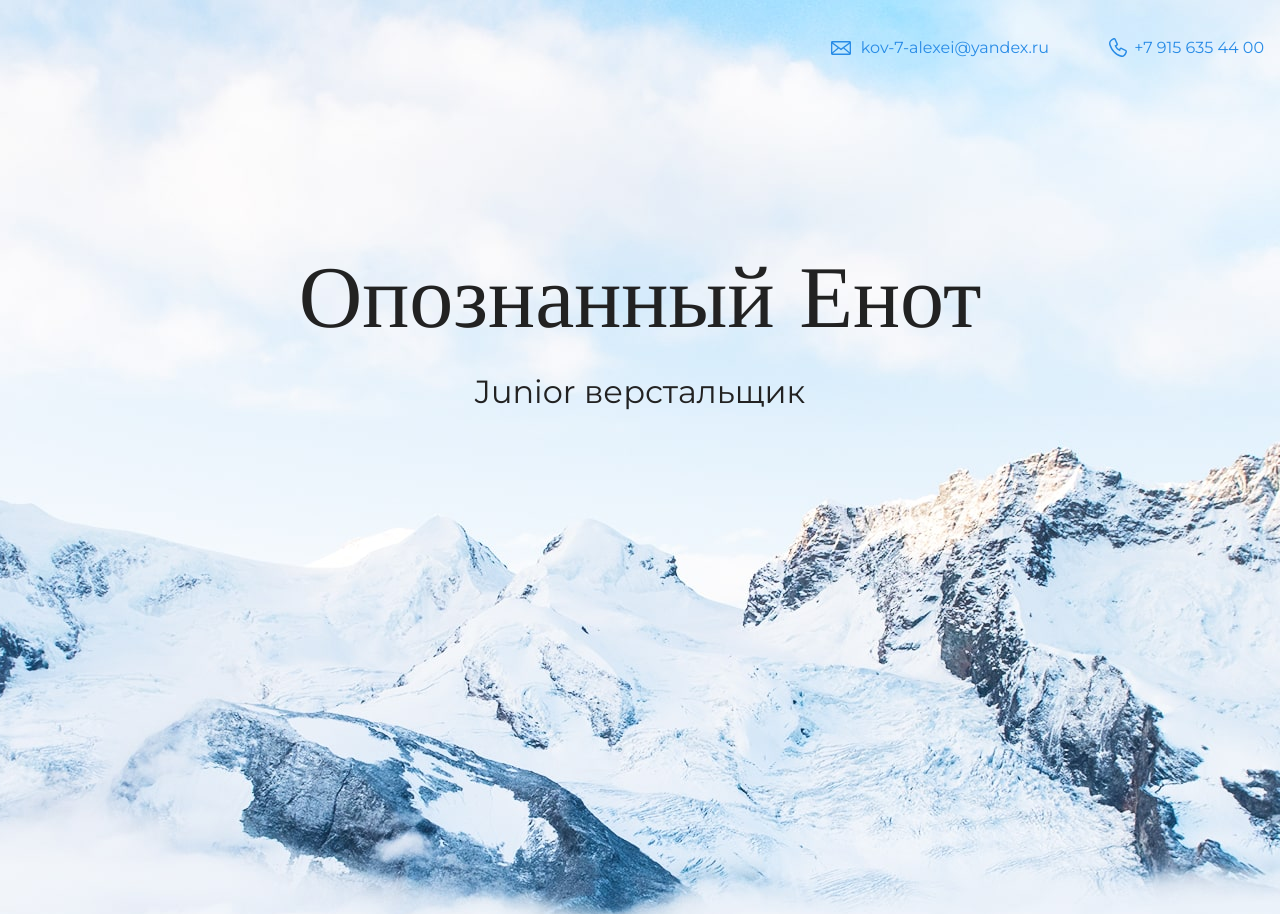
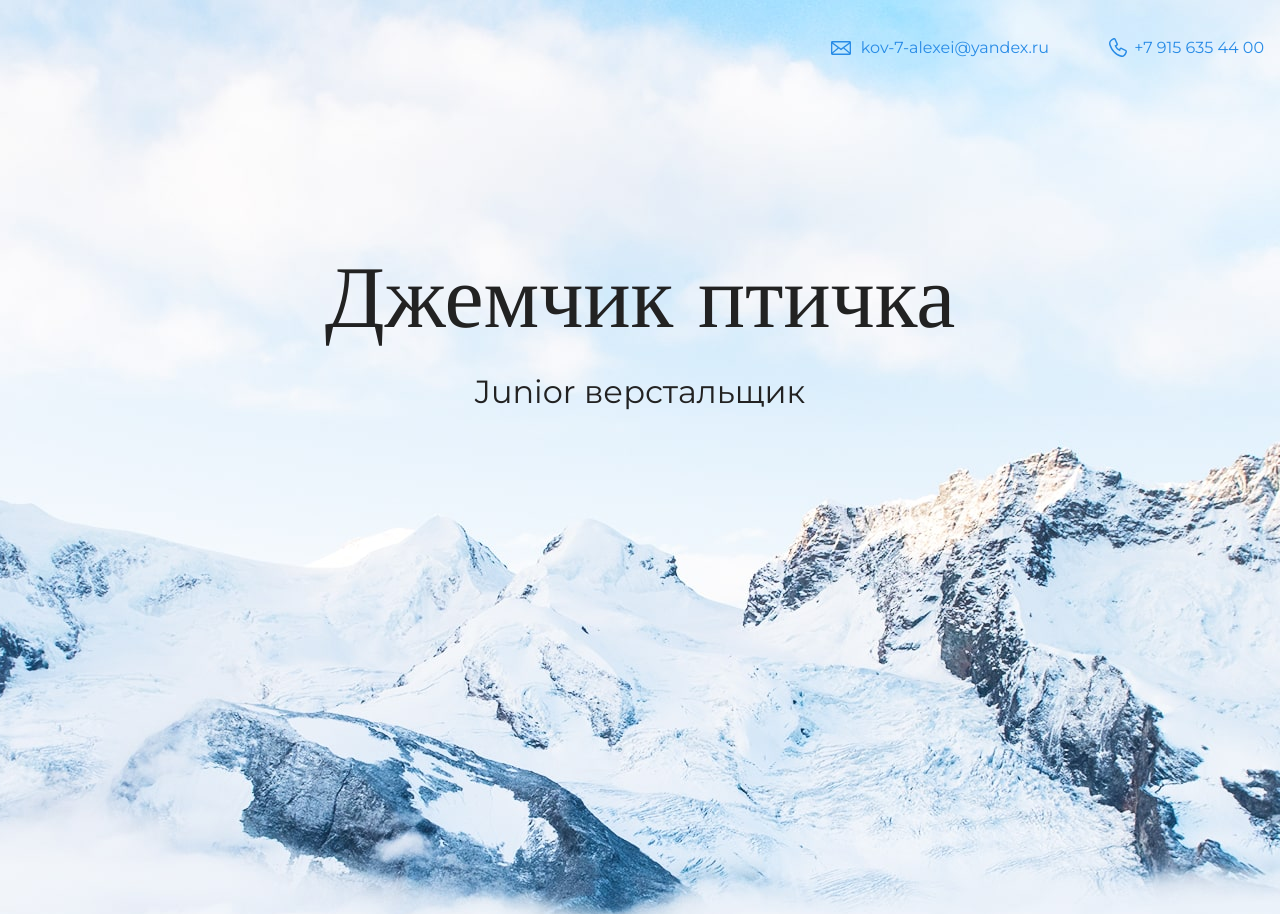
Before and after one commit to brighthero/my-site, a plain HTML site: page index.html in a window 1280 px wide. Shown: the top 914 px of the page. Drawn offline with nearby package versions, Linux system fonts and the light colour scheme.

Commit message:
Енот стал Джемом

```diff
--- a/index.html
+++ b/index.html
@@ -18,7 +18,7 @@
 
     <section class="hero-image">
       <div class="container">
-        <h1 class="heading">Опознанный Енот</h1>
+        <h1 class="heading">Джемчик птичка</h1>
         <p>Junior верстальщик</p>
       </div>
     </section>
```
